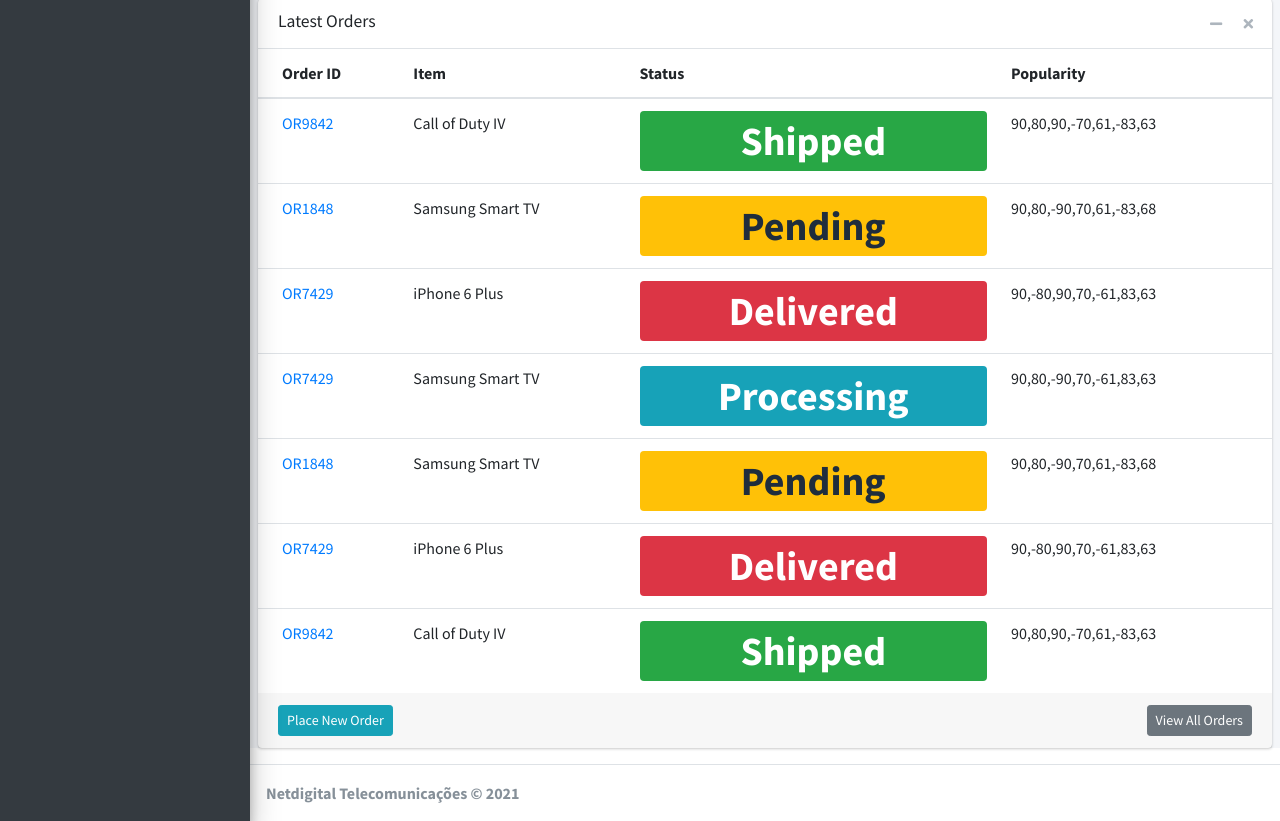
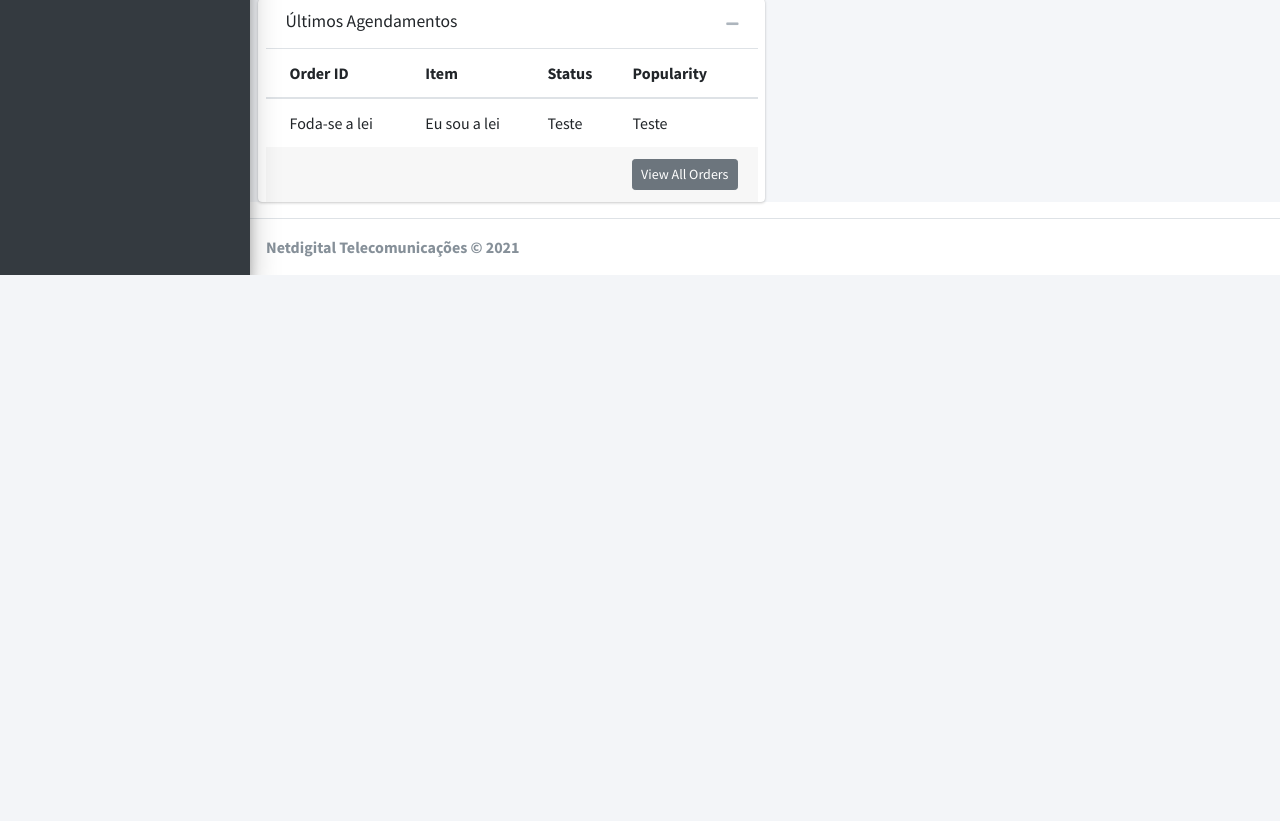
Before and after one commit to edgeratedrko/sisgen, a Django app: page /home/ in a window 1280 px wide. Shown: the part 587-1408 px from the top of the page. After the commit the page ends 862 px from the top, so only its background shows below. Run offline with Django 3.2, Linux system fonts and the light colour scheme; the visitor is signed in with stand-in values (Sample User, id 1); data that the repository does not hold is empty; some libraries are stand-ins or nearby versions.

Commit message:
updates na tabela

```diff
--- a/controlagenda/templates/homepage.html
+++ b/controlagenda/templates/homepage.html
@@ -68,18 +68,19 @@
                     <div class="container dashboard">
                         <div id="piechart_3d" style="width: 570px; height: 300px;"></div>
                     </div>
+
+
+
             </div>
+
             <!-- Agendamentos Recentes -->
-            <div class="card">
+            <div class="card col-6">
               <div class="card-header border-transparent">
-                <h3 class="card-title">Latest Orders</h3>
+                <h3 class="card-title">Últimos Agendamentos</h3>
 
                 <div class="card-tools">
                   <button type="button" class="btn btn-tool" data-card-widget="collapse">
                     <i class="fas fa-minus"></i>
-                  </button>
-                  <button type="button" class="btn btn-tool" data-card-widget="remove">
-                    <i class="fas fa-times"></i>
                   </button>
                 </div>
               </div>
@@ -97,60 +98,10 @@
                     </thead>
                     <tbody>
                     <tr>
-                      <td><a href="pages/examples/invoice.html">OR9842</a></td>
-                      <td>Call of Duty IV</td>
-                      <td><span class="badge badge-success">Shipped</span></td>
-                      <td>
-                        <div class="sparkbar" data-color="#00a65a" data-height="20">90,80,90,-70,61,-83,63</div>
-                      </td>
-                    </tr>
-                    <tr>
-                      <td><a href="pages/examples/invoice.html">OR1848</a></td>
-                      <td>Samsung Smart TV</td>
-                      <td><span class="badge badge-warning">Pending</span></td>
-                      <td>
-                        <div class="sparkbar" data-color="#f39c12" data-height="20">90,80,-90,70,61,-83,68</div>
-                      </td>
-                    </tr>
-                    <tr>
-                      <td><a href="pages/examples/invoice.html">OR7429</a></td>
-                      <td>iPhone 6 Plus</td>
-                      <td><span class="badge badge-danger">Delivered</span></td>
-                      <td>
-                        <div class="sparkbar" data-color="#f56954" data-height="20">90,-80,90,70,-61,83,63</div>
-                      </td>
-                    </tr>
-                    <tr>
-                      <td><a href="pages/examples/invoice.html">OR7429</a></td>
-                      <td>Samsung Smart TV</td>
-                      <td><span class="badge badge-info">Processing</span></td>
-                      <td>
-                        <div class="sparkbar" data-color="#00c0ef" data-height="20">90,80,-90,70,-61,83,63</div>
-                      </td>
-                    </tr>
-                    <tr>
-                      <td><a href="pages/examples/invoice.html">OR1848</a></td>
-                      <td>Samsung Smart TV</td>
-                      <td><span class="badge badge-warning">Pending</span></td>
-                      <td>
-                        <div class="sparkbar" data-color="#f39c12" data-height="20">90,80,-90,70,61,-83,68</div>
-                      </td>
-                    </tr>
-                    <tr>
-                      <td><a href="pages/examples/invoice.html">OR7429</a></td>
-                      <td>iPhone 6 Plus</td>
-                      <td><span class="badge badge-danger">Delivered</span></td>
-                      <td>
-                        <div class="sparkbar" data-color="#f56954" data-height="20">90,-80,90,70,-61,83,63</div>
-                      </td>
-                    </tr>
-                    <tr>
-                      <td><a href="pages/examples/invoice.html">OR9842</a></td>
-                      <td>Call of Duty IV</td>
-                      <td><span class="badge badge-success">Shipped</span></td>
-                      <td>
-                        <div class="sparkbar" data-color="#00a65a" data-height="20">90,80,90,-70,61,-83,63</div>
-                      </td>
+                      <td>Foda-se a lei</td>
+                      <td>Eu sou a lei</td>
+                      <td>Teste</td>
+                      <td>Teste</td>
                     </tr>
                     </tbody>
                   </table>
@@ -159,7 +110,6 @@
               </div>
               <!-- /.card-body -->
               <div class="card-footer clearfix">
-                <a href="javascript:void(0)" class="btn btn-sm btn-info float-left">Place New Order</a>
                 <a href="javascript:void(0)" class="btn btn-sm btn-secondary float-right">View All Orders</a>
               </div>
               <!-- /.card-footer -->
```
